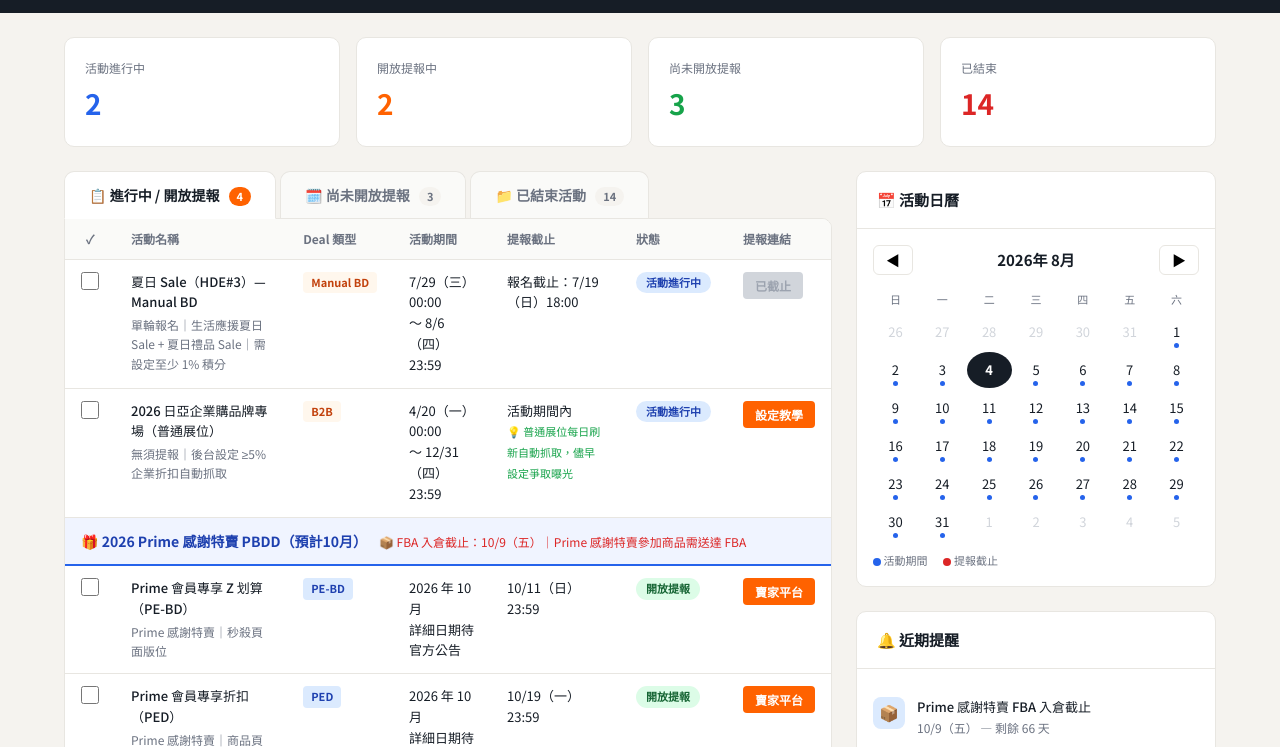
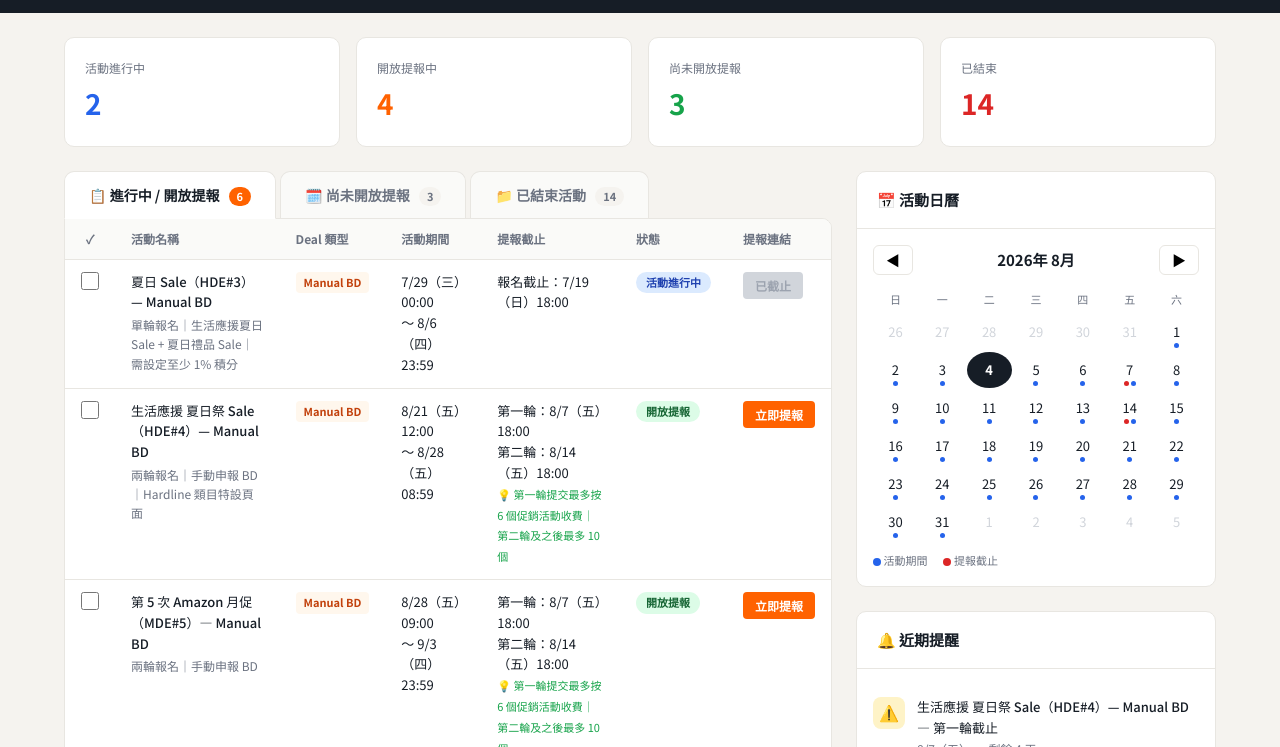
Before and after one commit to hsinyi94/deal-dashboard, a plain HTML site: page deploy/index.html in a window 1280 px wide. Shown: the part 48-795 px from the top of the page. Drawn offline with Linux system fonts and the light colour scheme.

Commit message:
Update dashboard: $(Get-Date -Format 'yyyy-MM-dd HH:mm')

```diff
--- a/deploy/index.html
+++ b/deploy/index.html
@@ -298,6 +298,36 @@
     link: 'https://suv.ma.globalsellingcommunity.cn/t/5RRAuC',
     linkLabel: '立即提報',
     earlyBird: '💡 整個活動最多收 5 個促銷費用｜積分設定截止 7/23',
+    group: null
+  },
+  {
+    id: 'hde4',
+    name: '生活應援 夏日祭 Sale（HDE#4）— Manual BD',
+    sub: '兩輪報名｜手動申報 BD｜Hardline 類目特設頁面',
+    type: 'manual-bd', typeLabel: 'Manual BD',
+    eventStart: '2026-08-21T12:00', eventEnd: '2026-08-28T08:59',
+    deadlines: [
+      { label: '第一輪', date: '2026-08-07T18:00' },
+      { label: '第二輪', date: '2026-08-14T18:00' }
+    ],
+    link: 'https://suv.ma.globalsellingcommunity.cn/t/5RRarh',
+    linkLabel: '立即提報',
+    earlyBird: '💡 第一輪提交最多按 6 個促銷活動收費｜第二輪及之後最多 10 個',
+    group: null
+  },
+  {
+    id: 'mde5',
+    name: '第 5 次 Amazon 月促（MDE#5）— Manual BD',
+    sub: '兩輪報名｜手動申報 BD',
+    type: 'manual-bd', typeLabel: 'Manual BD',
+    eventStart: '2026-08-28T09:00', eventEnd: '2026-09-03T23:59',
+    deadlines: [
+      { label: '第一輪', date: '2026-08-07T18:00' },
+      { label: '第二輪', date: '2026-08-14T18:00' }
+    ],
+    link: 'https://suv.ma.globalsellingcommunity.cn/t/5RRarh',
+    linkLabel: '立即提報',
+    earlyBird: '💡 第一輪提交最多按 6 個促銷活動收費｜第二輪及之後最多 10 個',
     group: null
   },
   {
```
